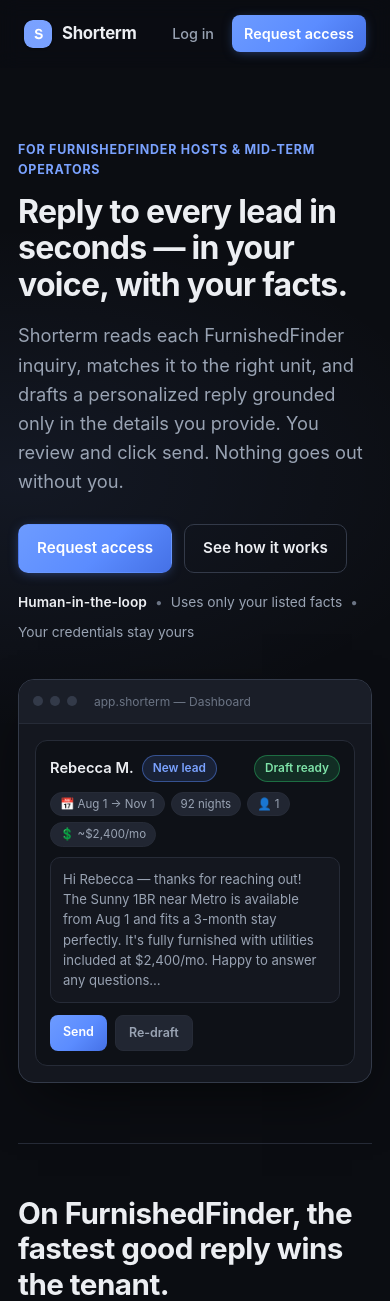
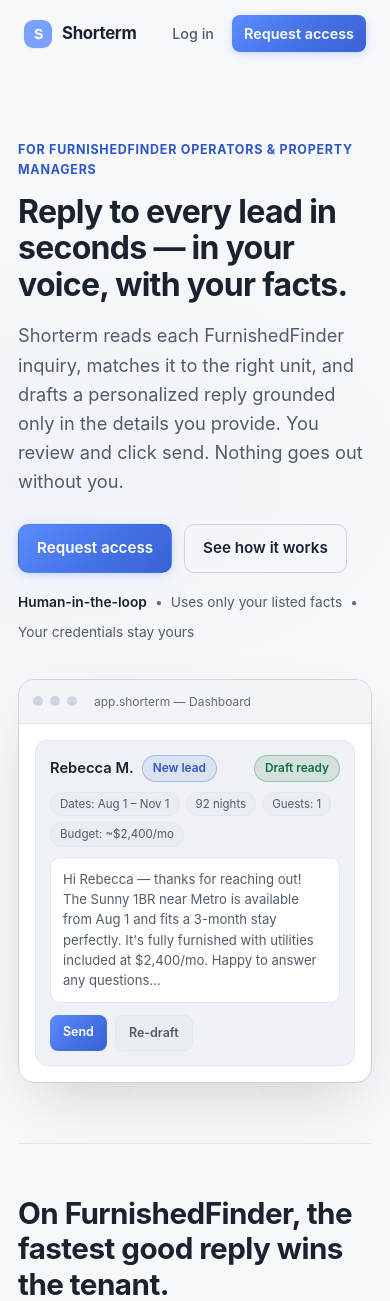
Before and after one commit to techwaves-ventures/shorterm_agent, a Flask app: page / in a window 390 px wide. Shown: the top 1301 px of the page. Run offline with Flask 3, Linux system fonts and the light colour scheme.

Commit message:
VEN-40: Re-theme to professional light + rebuild lead/message cards
Sagiv flagged the dark, emoji-heavy dashboard as reading unprofessional for
the ICP (FurnishedFinder operators & property managers). The ICP is correct;
the problem was purely visual. This is a front-end/template-only redesign —
no Python, DB, routes, or /api/* contracts change.

Theme (_theme.html + page-scoped fixes):
- Swap the :root token set dark -> clean professional light (near-white
  canvas, white cards, deepened AA-contrast brand + status text colors, soft
  low light-mode shadows). Light translucent app/nav backdrops.
- Retune hard-coded dark surfaces/glows in landing, auth, onboarding to light.

Dashboard leads/messages (dashboard.html):
- De-emoji the cards: plain "New lead"/"Message" tags, "Draft reply"/"Send",
  and section headers without leading pictographs.
- Facts render as "Label: value" (Dates / Nights / Guests / Budget / Pets)
  instead of emoji chips.
- Add a left status color-rail (via inset shadow, keyed to status) and a
  clearer header hierarchy; received date sits right of the type tag.
- All script-referenced class names / element IDs preserved; esc() retained on
  every interpolated field. No change to /api/data, /responder/*, /refresh.

Landing copy: sharpen eyebrow toward operators & property managers; update the
in-hero product mock to match the new de-emoji'd card styling. Funnel and
pricing unchanged.

Verified with headless Chromium (chrome-devtools MCP had no X server): 0
console errors on all 6 pages; filters, search, show-full-inquiry, draft/send
bindings intact; WCAG AA contrast (all text >=4.5, status pills >=5.0
composited); responsive at 375px and 1280px. docs/redesign/*.png regenerated.

Co-Authored-By: Claude Opus 4.8 (1M context) <noreply@anthropic.com>

```diff
--- a/templates/_theme.html
+++ b/templates/_theme.html
@@ -6,43 +6,43 @@
      so it works identically locally and on Vercel.
      =================================================================== */
   :root {
-    /* Surfaces (dark, layered) */
-    --bg:          #0b0d12;
-    --bg-2:        #0e1117;
-    --surface:     #14171f;
-    --surface-2:   #1a1e28;
-    --surface-3:   #212632;
-    --border:      #262b37;
-    --border-2:    #333a49;
+    /* Surfaces (light, layered) — clean professional canvas */
+    --bg:          #f7f8fa;
+    --bg-2:        #eef1f5;
+    --surface:     #ffffff;
+    --surface-2:   #f2f4f7;
+    --surface-3:   #eaedf2;
+    --border:      #e3e7ee;
+    --border-2:    #cfd5df;
 
-    /* Text */
-    --text:        #eceef2;
-    --muted:       #99a3b3;
-    --faint:       #6b7484;
+    /* Text (dark on light, AA-contrast on white) */
+    --text:        #1a2230;
+    --muted:       #525c6b;
+    --faint:       #646d79;
 
-    /* Brand + status */
-    --brand:       #5b8cff;
-    --brand-2:     #7aa2ff;
-    --brand-strong:#4571e6;
-    --brand-soft:  rgba(91,140,255,.14);
-    --brand-line:  rgba(91,140,255,.45);
-    --ok:          #2ecc71;
-    --ok-soft:     rgba(46,204,113,.15);
-    --warn:        #f5a623;
-    --warn-soft:   rgba(245,166,35,.15);
-    --err:         #ff5c5c;
-    --err-soft:    rgba(255,92,92,.13);
+    /* Brand + status — deepened for AA on light soft-fills */
+    --brand:       #3a63d4;
+    --brand-2:     #2f56c9;
+    --brand-strong:#2f56c9;
+    --brand-soft:  rgba(58,99,212,.10);
+    --brand-line:  rgba(58,99,212,.32);
+    --ok:          #12703f;
+    --ok-soft:     rgba(23,122,69,.12);
+    --warn:        #8a5a00;
+    --warn-soft:   rgba(180,120,10,.14);
+    --err:         #c0362c;
+    --err-soft:    rgba(192,54,44,.10);
 
-    /* Shape + depth */
+    /* Shape + depth — soft, low light-mode shadows */
     --radius:      10px;
     --radius-lg:   16px;
     --radius-pill: 999px;
-    --shadow-sm:   0 1px 2px rgba(0,0,0,.4);
-    --shadow-md:   0 6px 24px -8px rgba(0,0,0,.55);
-    --shadow-lg:   0 24px 60px -20px rgba(0,0,0,.7);
+    --shadow-sm:   0 1px 2px rgba(16,24,40,.06);
+    --shadow-md:   0 6px 24px -10px rgba(16,24,40,.16);
+    --shadow-lg:   0 24px 60px -22px rgba(16,24,40,.22);
     --ring:        0 0 0 3px var(--brand-soft);
 
-    --grad-brand:  linear-gradient(135deg, #6d9bff 0%, #5b8cff 55%, #4571e6 100%);
+    --grad-brand:  linear-gradient(135deg, #5b8cff 0%, #4571e6 55%, #3a63d4 100%);
     --maxw:        1040px;
     --font:        -apple-system, BlinkMacSystemFont, "Segoe UI", Roboto, Helvetica, Arial, sans-serif;
     --mono:        ui-monospace, SFMono-Regular, Menlo, Consolas, monospace;
@@ -102,7 +102,7 @@
   .btn--primary:hover { filter: brightness(1.06); background: var(--grad-brand); }
   .btn--ghost { background: transparent; color: var(--text); border-color: var(--border-2); }
   .btn--ghost:hover { background: var(--surface-2); }
-  .btn--danger { background: transparent; color: #ffb4b4; border-color: rgba(255,92,92,.5); }
+  .btn--danger { background: transparent; color: var(--err); border-color: rgba(192,54,44,.45); }
   .btn--danger:hover { background: var(--err-soft); }
   .btn--sm { padding: 7px 13px; font-size: .85rem; border-radius: 8px; }
   .btn--block { width: 100%; }
@@ -135,19 +135,19 @@
   .badge { display: inline-flex; align-items: center; gap: 5px; padding: 3px 10px;
     border-radius: var(--radius-pill); font-size: .74rem; font-weight: 600;
     border: 1px solid var(--border-2); color: var(--muted); background: var(--surface-3); }
-  .badge--ok    { background: var(--ok-soft);   color: #7ee2a8; border-color: rgba(46,204,113,.4); }
-  .badge--warn  { background: var(--warn-soft);  color: #f3c170; border-color: rgba(245,166,35,.4); }
+  .badge--ok    { background: var(--ok-soft);   color: var(--ok);   border-color: rgba(23,122,69,.30); }
+  .badge--warn  { background: var(--warn-soft);  color: var(--warn); border-color: rgba(180,120,10,.35); }
   .badge--brand { background: var(--brand-soft); color: var(--brand-2); border-color: var(--brand-line); }
   .badge-dot { width: 6px; height: 6px; border-radius: 50%; background: currentColor; }
 
   /* ---- Flash / alerts ------------------------------------------------ */
   .flash { border-radius: var(--radius); padding: 11px 15px; font-size: .9rem;
     margin-bottom: 12px; border: 1px solid var(--brand-line); background: var(--brand-soft);
-    color: #cdddff; display: flex; gap: 9px; align-items: flex-start; }
+    color: var(--brand-strong); display: flex; gap: 9px; align-items: flex-start; }
   .flash::before { content: "ℹ"; opacity: .8; }
 
   /* ---- App top bar (authenticated shell) ----------------------------- */
-  .appbar { position: sticky; top: 0; z-index: 30; background: rgba(14,17,23,.86);
+  .appbar { position: sticky; top: 0; z-index: 30; background: rgba(255,255,255,.85);
     backdrop-filter: blur(10px); border-bottom: 1px solid var(--border); }
   .appbar__inner { max-width: var(--maxw); margin: 0 auto; padding: 12px 24px;
     display: flex; align-items: center; gap: 20px; }
--- a/templates/auth.html
+++ b/templates/auth.html
@@ -8,7 +8,7 @@
   <style>
     body { min-height: 100vh; display: flex; flex-direction: column;
       background:
-        radial-gradient(900px 500px at 50% -10%, rgba(91,140,255,.16), transparent 60%),
+        radial-gradient(900px 500px at 50% -10%, rgba(58,99,212,.06), transparent 60%),
         var(--bg); }
     .auth-nav { padding: 20px 24px; max-width: var(--maxw); margin: 0 auto; width: 100%; }
     .auth-main { flex: 1; display: flex; align-items: center; justify-content: center;
@@ -21,8 +21,8 @@
     .auth-box h1 { font-size: 1.35rem; text-align: center; }
     .auth-box .sub { color: var(--muted); font-size: .9rem; text-align: center;
       margin: 6px 0 22px; }
-    .auth-box .flash { background: var(--err-soft); border-color: rgba(255,92,92,.5);
-      color: #ffb4b4; }
+    .auth-box .flash { background: var(--err-soft); border-color: rgba(192,54,44,.4);
+      color: var(--err); }
     .auth-box .flash::before { content: "⚠"; }
     .auth-box button[type=submit] { margin-top: 20px; }
     .alt { margin-top: 20px; text-align: center; color: var(--muted); font-size: .87rem; }
--- a/templates/landing.html
+++ b/templates/landing.html
@@ -8,12 +8,12 @@
   {% include "_theme.html" %}
   <style>
     body { background:
-      radial-gradient(1100px 620px at 78% -8%, rgba(91,140,255,.18), transparent 58%),
-      radial-gradient(760px 420px at 5% 8%, rgba(122,162,255,.08), transparent 60%),
+      radial-gradient(1100px 620px at 78% -8%, rgba(58,99,212,.06), transparent 60%),
+      radial-gradient(760px 420px at 5% 8%, rgba(58,99,212,.035), transparent 62%),
       var(--bg); }
 
     /* Nav */
-    .lnav { position: sticky; top: 0; z-index: 30; background: rgba(11,13,18,.72);
+    .lnav { position: sticky; top: 0; z-index: 30; background: rgba(247,248,250,.82);
       backdrop-filter: blur(10px); border-bottom: 1px solid transparent; transition: border-color .2s; }
     .lnav.scrolled { border-color: var(--border); }
     .lnav__inner { max-width: var(--maxw); margin: 0 auto; padding: 15px 24px;
@@ -106,7 +106,7 @@
     details p { color: var(--muted); margin-top: 10px; font-size: .9rem; }
 
     .cta-band { background:
-      linear-gradient(180deg, rgba(91,140,255,.10), rgba(91,140,255,.03));
+      linear-gradient(180deg, rgba(58,99,212,.07), rgba(58,99,212,.02));
       border: 1px solid var(--brand-line); border-radius: var(--radius-lg); padding: 40px 32px; }
     .waitlist { display: flex; gap: 10px; flex-wrap: wrap; margin-top: 22px; max-width: 640px; }
     .waitlist input { flex: 1 1 200px; }
@@ -147,7 +147,7 @@
     <section class="hero">
       <div class="hero-grid">
         <div>
-          <div class="eyebrow">For FurnishedFinder hosts &amp; mid-term operators</div>
+          <div class="eyebrow">For FurnishedFinder operators &amp; property managers</div>
           <h1>Reply to every lead in seconds — in your voice, with your facts.</h1>
           <p class="lead">Shorterm reads each FurnishedFinder inquiry, matches it to the right unit, and
             drafts a personalized reply grounded only in the details you provide. You review and click send.
@@ -173,10 +173,10 @@
                 <span class="badge badge--ok" style="margin-left:auto">Draft ready</span>
               </div>
               <div class="mock__chips">
-                <span class="mock__chip">📅 Aug 1 → Nov 1</span>
+                <span class="mock__chip">Dates: Aug 1 – Nov 1</span>
                 <span class="mock__chip">92 nights</span>
-                <span class="mock__chip">👤 1</span>
-                <span class="mock__chip">💲 ~$2,400/mo</span>
+                <span class="mock__chip">Guests: 1</span>
+                <span class="mock__chip">Budget: ~$2,400/mo</span>
               </div>
               <div class="mock__draft">Hi Rebecca — thanks for reaching out! The Sunny 1BR near Metro is
                 available from Aug 1 and fits a 3-month stay perfectly. It's fully furnished with utilities
--- a/templates/onboarding.html
+++ b/templates/onboarding.html
@@ -7,8 +7,8 @@
   {% include "_theme.html" %}
   <style>
     body { background:
-      radial-gradient(1000px 480px at 50% -12%, rgba(91,140,255,.12), transparent 60%), var(--bg); }
-    .ob-head { border-bottom: 1px solid var(--border); background: rgba(14,17,23,.7);
+      radial-gradient(1000px 480px at 50% -12%, rgba(58,99,212,.06), transparent 62%), var(--bg); }
+    .ob-head { border-bottom: 1px solid var(--border); background: rgba(247,248,250,.82);
       backdrop-filter: blur(8px); }
     .ob-head__inner { max-width: 760px; margin: 0 auto; padding: 16px 24px;
       display: flex; align-items: center; justify-content: space-between; gap: 14px; flex-wrap: wrap; }
```
Also changed, not shown: templates/dashboard.html (+44 -32 lines), 8 other files.
